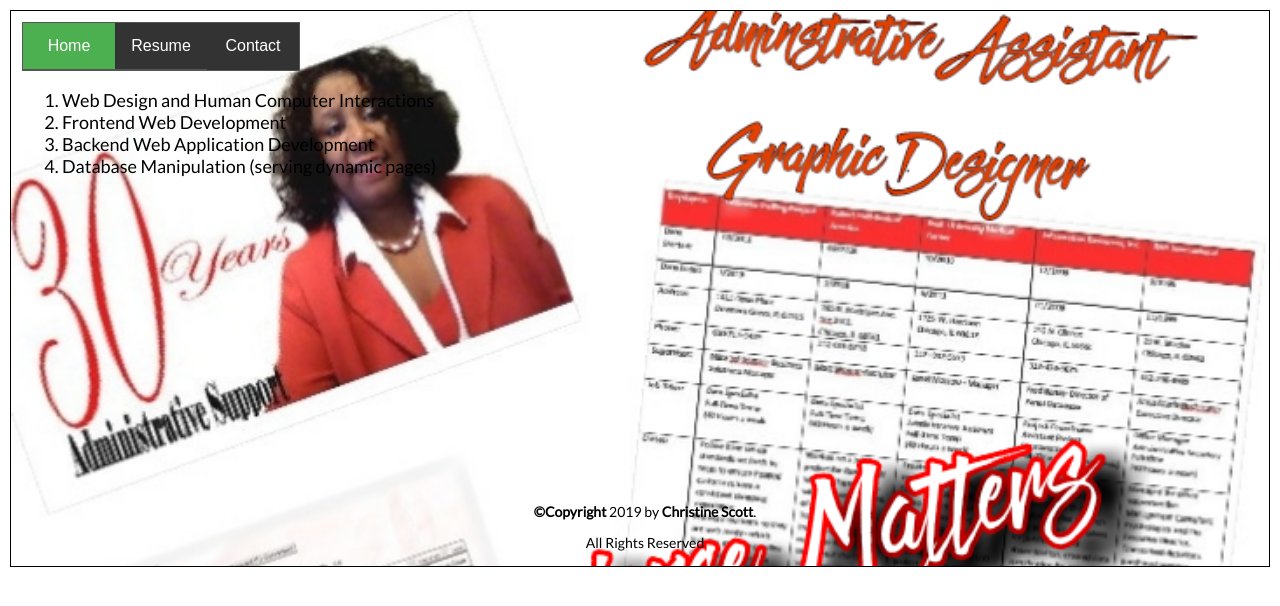
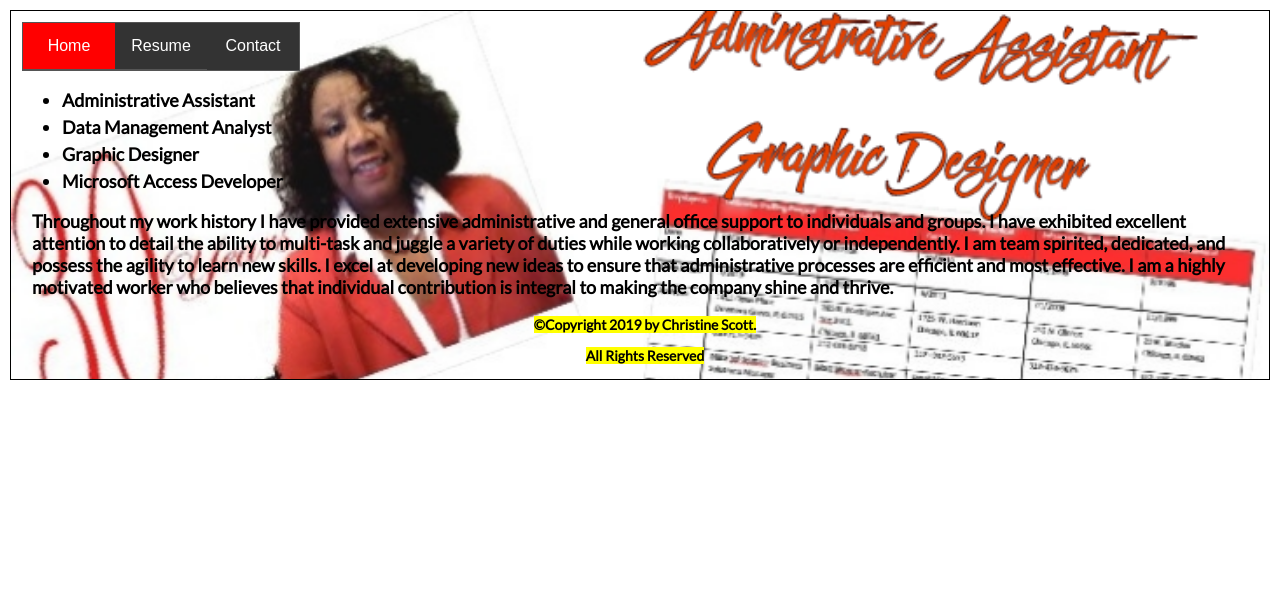
Before and after one commit to gscott58/itmd-361-chris, a plain HTML site: page index.html in a window 1280 px wide. Drawn offline with Linux system fonts and the light colour scheme.

Commit message:
Modify Christine's bullet points and added some content

```diff
--- a/css/screen.css
+++ b/css/screen.css
@@ -15,8 +15,7 @@ article,aside,details,figcaption,figure,footer,header,hgroup,nav,section,summary
 
 }
 main {
-  width:       auto;
-  height:      400px;;
+
 	margin-left: 10px;
 	margin-right: 10px;
 	/*background-color: #e9e9e9;*/
@@ -137,7 +136,7 @@ nav ul li a:hover {
 
 /* Add an "active" class to the current link to let the user know which page he/she is on */
 .active {
-    background-color: #4CAF50;
+    background-color: #ff0000;
     color: white;
 }
 
--- a/index.html
+++ b/index.html
@@ -30,25 +30,28 @@
 
 			<main>
 
-          <ol>
-              <li>Web Design and Human Computer Interactions</li>
-              <li>Frontend Web Development</li>
-              <li>Backend Web Application Development</li>
-              <li>Database Manipulation (serving dynamic pages)</li>
-          </ol>
+          <ul>
+              <li><strong>Administrative Assistant</strong></li>
+              <li><strong>Data Management Analyst</strong></li>
+              <li><strong>Graphic Designer</strong></li>
+              <li><strong>Microsoft Access Developer</strong></li>
+          </ul>
 
+          <p>
+                <strong>Throughout my work history I have provided extensive administrative and general office support to individuals and groups.  I have exhibited excellent attention to detail the ability to multi-task and juggle a variety of duties while working collaboratively or independently.  I am team spirited, dedicated, and possess the agility to learn new skills.  I excel at developing new ideas to ensure that administrative processes are efficient and most effective.  I am a highly motivated worker who believes that individual contribution is integral to making the company shine and thrive.</strong>
+          </p>
 
 			</main>
 
 			<footer>
 					<p id="copyright"> </p>
-          <p>All Rights Reserved</p>
+          <p><strong><mark>All Rights Reserved</mark></strong></p>
 
           <script>
               var d = new Date();
               var days = ["Sunday","Monday","Tuesday","Wednesday","Thursday","Friday","Saturday"];
 
-              document.getElementById("copyright").innerHTML = "<strong>©Copyright</strong> " + d.getFullYear() + " by <strong>Christine Scott</strong>.";
+              document.getElementById("copyright").innerHTML = "<strong><mark>©Copyright</markK</strong> " +  d.getFullYear()  + " <strong><mark>by Christine Scott</mark></strong>.";
           </script>
 			</footer>
 		</div>
```
